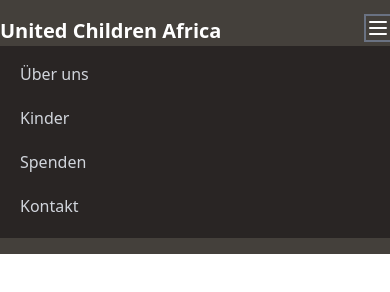
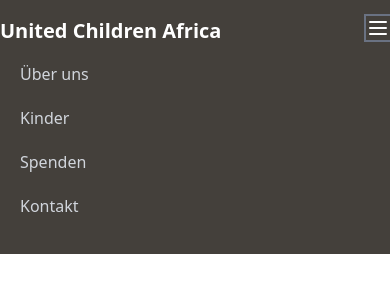
Before and after one commit to KevinChrist02/untited-children-africa, a website: page index.html in a window 390 px wide. Both pictures are taken after a click on the button 378 px from the left and 28 px from the top of the page. Drawn offline with Linux system fonts and the light colour scheme.

Commit message:
adjusted the bg for the mobile menu

```diff
--- a/index.html
+++ b/index.html
@@ -28,7 +28,7 @@
             </div>
         </div>
         <div class="md:hidden hidden" id="mobile-menu">
-            <div class="px-2 pt-2 pb-3 space-y-1 sm:px-3 bg-stone-800">
+            <div class="px-2 pt-2 pb-3 space-y-1 sm:px-3 bg-stone-700">
                 <a href="#"
                     class="block px-3 py-2 text-base font-medium text-gray-300 hover:bg-stone-700 hover:text-uca">Über
                     uns</a>
```
